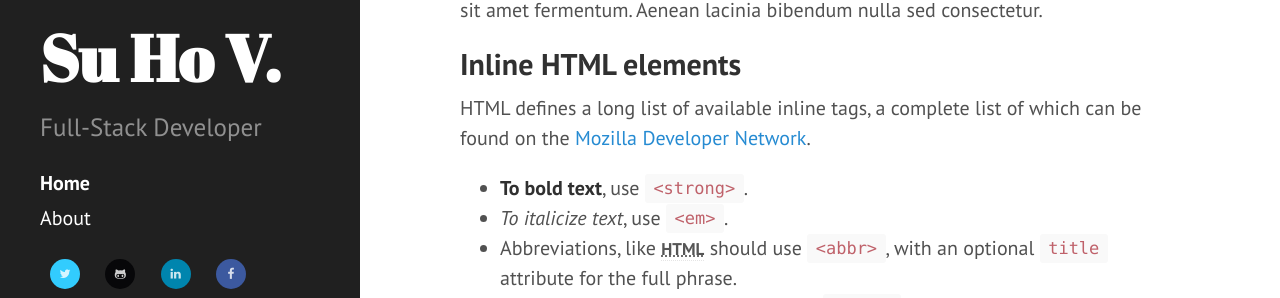
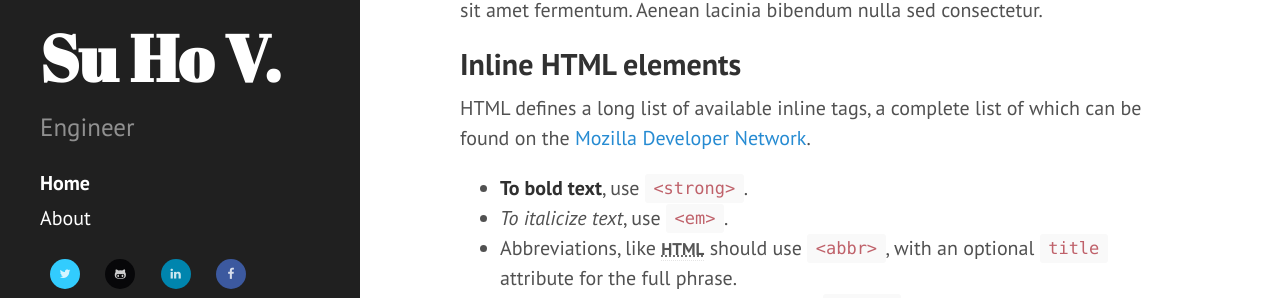
Before and after one commit to mlsuho/mlsuho.github.io, a Jekyll site: the page built from index.html, in a window 1280 px wide. Shown: the part 571-869 px from the top of the page. Built offline with Jekyll 4.4.1, drawn with Linux system fonts in a browser that asks for light colours; nearby versions of some CDN libraries; the list of posts is cut into pages by our own code.

Commit message:
change description

```diff
--- a/_config.yml
+++ b/_config.yml
@@ -5,7 +5,7 @@ permalink:        /:categories/:title
 title:            'Su Ho V.'
 url:              https://mlsuho.github.io
 baseurl:          '/'
-description:      'Full-Stack Developer'
+description:      'Engineer'
 
 excerpt_separator: '<!--excerpt-->'
 
```
